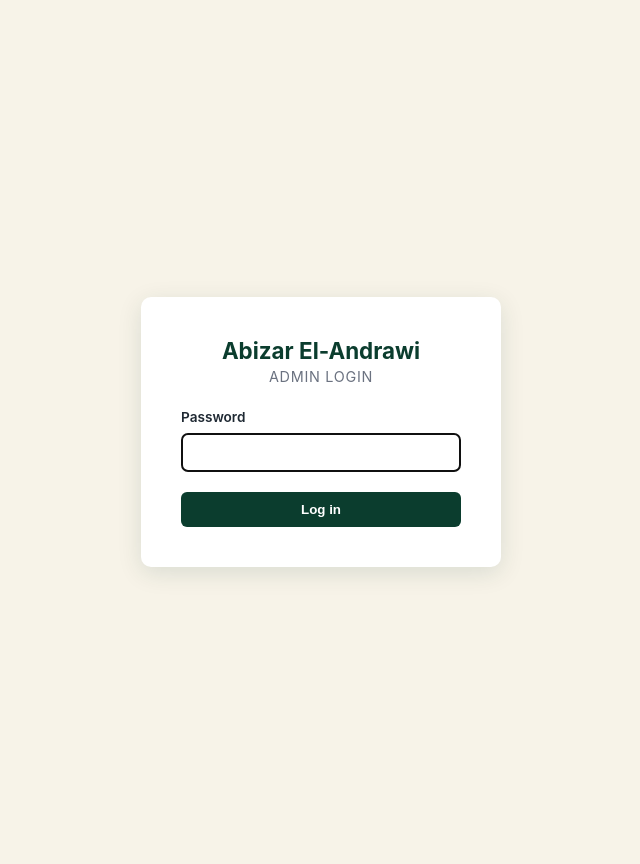
After one commit to Ace321-qa/Abizar, a Node server app: page /admin/login in a window 1280 px wide. The commit adds this page. Shown: the whole page, without its empty margins (319-959 px from the left). Run offline with Node 20, Linux system fonts and the light colour scheme; some libraries are stand-ins or nearby versions.

Commit message:
Stage 4: admin auth (login/logout/session guard)
Add express-session wiring, middleware/requireAdmin.js as the session
guard, and controllers/routes for /admin/login (GET+POST), /admin/logout,
and a protected /admin/dashboard. Login checks the submitted password
against the bcrypt hash already seeded into admin.json (stage 2) via
bcrypt.compareSync — no plaintext password ever touches the runtime
check. Admin views use a separate layouts/admin.ejs (own topbar/css,
no public nav) instead of the public site layout.

Dashboard is a placeholder shell for now; real content counts land in
stage 5 once CRUD exists. Verified end-to-end: unauthenticated access
redirects to login, wrong password shows an error, correct password
reaches the dashboard, logout tears down the session and re-locks it.

```diff
--- a/app.js
+++ b/app.js
@@ -2,6 +2,7 @@ require('dotenv').config();
 const path = require('path');
 const express = require('express');
 const cookieParser = require('cookie-parser');
+const session = require('express-session');
 const expressLayouts = require('express-ejs-layouts');
 
 const { ensureAdminSeeded } = require('./services/adminSeed');
@@ -17,6 +18,8 @@ const ebookRoutes = require('./routes/ebookRoutes');
 const videoRoutes = require('./routes/videoRoutes');
 const audioRoutes = require('./routes/audioRoutes');
 const pageRoutes = require('./routes/pageRoutes');
+const adminAuthRoutes = require('./routes/admin/authRoutes');
+const adminDashboardRoutes = require('./routes/admin/dashboardRoutes');
 
 ensureAdminSeeded();
 
@@ -33,9 +36,23 @@ app.use(express.json());
 app.use(cookieParser());
 app.use(express.static(path.join(__dirname, 'public')));
 
+app.use(session({
+  secret: process.env.SESSION_SECRET,
+  resave: false,
+  saveUninitialized: false,
+  cookie: {
+    httpOnly: true,
+    secure: false, // switch to true once the app is served behind HTTPS in production
+    maxAge: 8 * 60 * 60 * 1000,
+  },
+}));
+
 app.use(siteMeta);
 app.use(i18n);
 app.use(categoryLookup);
+
+app.use('/admin', adminAuthRoutes);
+app.use('/admin', adminDashboardRoutes);
 
 app.use('/', publicRoutes);
 app.use('/', contactRoutes);
--- /dev/null
+++ b/controllers/adminAuthController.js
@@ -0,0 +1,35 @@
+const jsonStore = require('../services/jsonStore');
+const bcrypt = require('bcrypt');
+
+exports.loginForm = (req, res) => {
+  if (req.session.isAdmin) return res.redirect('/admin/dashboard');
+  res.render('admin/login', {
+    title: 'Admin Login',
+    error: null,
+    isAdmin: false,
+    layout: 'layouts/admin',
+  });
+};
+
+exports.login = (req, res) => {
+  const { password } = req.body;
+  const admin = jsonStore.readJSON('admin.json');
+
+  if (!password || !bcrypt.compareSync(password, admin.passwordHash)) {
+    return res.render('admin/login', {
+      title: 'Admin Login',
+      error: 'Incorrect password.',
+      isAdmin: false,
+      layout: 'layouts/admin',
+    });
+  }
+
+  req.session.isAdmin = true;
+  res.redirect('/admin/dashboard');
+};
+
+exports.logout = (req, res) => {
+  req.session.destroy(() => {
+    res.redirect('/admin/login');
+  });
+};
--- /dev/null
+++ b/middleware/requireAdmin.js
@@ -0,0 +1,6 @@
+module.exports = function requireAdmin(req, res, next) {
+  if (req.session && req.session.isAdmin) {
+    return next();
+  }
+  res.redirect('/admin/login');
+};
--- a/public/css/admin.css
+++ b/public/css/admin.css
@@ -1,9 +1,137 @@
 :root {
   --admin-bg: #F7F3E8;
   --admin-accent: #146B4A;
+  --admin-forest: #0B3D2E;
+  --admin-gold: #C9A227;
+  --admin-text: #1F2933;
+  --admin-border: rgba(11, 61, 46, 0.15);
+}
+
+* {
+  box-sizing: border-box;
 }
 
 .admin-body {
+  margin: 0;
   font-family: -apple-system, BlinkMacSystemFont, 'Segoe UI', sans-serif;
   background: var(--admin-bg);
+  color: var(--admin-text);
+  min-height: 100vh;
 }
+
+.admin-topbar {
+  display: flex;
+  align-items: center;
+  justify-content: space-between;
+  background: var(--admin-forest);
+  color: #fff;
+  padding: 0.9rem 1.5rem;
+}
+
+.admin-brand {
+  font-weight: 600;
+}
+
+.admin-logout {
+  color: #fff;
+  text-decoration: none;
+  font-size: 0.9rem;
+}
+
+.admin-logout:hover {
+  color: var(--admin-gold);
+}
+
+.admin-main {
+  padding: 2rem 1.5rem;
+  max-width: 900px;
+  margin: 0 auto;
+}
+
+/* ---------- Login ---------- */
+
+.admin-auth-wrap {
+  min-height: 100vh;
+  display: flex;
+  align-items: center;
+  justify-content: center;
+  padding: 1.5rem;
+}
+
+.admin-auth-card {
+  background: #fff;
+  border-radius: 10px;
+  box-shadow: 0 6px 24px rgba(11, 61, 46, 0.12);
+  padding: 2.5rem;
+  width: 100%;
+  max-width: 360px;
+  text-align: center;
+}
+
+.admin-auth-title {
+  margin: 0 0 0.25rem;
+  color: var(--admin-forest);
+  font-size: 1.4rem;
+}
+
+.admin-auth-subtitle {
+  margin: 0 0 1.5rem;
+  color: #6b7280;
+  font-size: 0.9rem;
+  text-transform: uppercase;
+  letter-spacing: 0.05em;
+}
+
+.admin-auth-form {
+  display: flex;
+  flex-direction: column;
+  gap: 0.5rem;
+  text-align: left;
+}
+
+.admin-auth-form label {
+  font-size: 0.85rem;
+  font-weight: 600;
+}
+
+.admin-auth-form input {
+  padding: 0.6rem 0.75rem;
+  border: 1px solid var(--admin-border);
+  border-radius: 6px;
+  font-size: 1rem;
+}
+
+.admin-auth-form button {
+  margin-top: 0.75rem;
+  padding: 0.65rem;
+  border: none;
+  border-radius: 6px;
+  background: var(--admin-forest);
+  color: #fff;
+  font-weight: 600;
+  cursor: pointer;
+}
+
+.admin-auth-form button:hover {
+  background: var(--admin-accent);
+}
+
+.admin-error {
+  background: #fdecea;
+  color: #b42318;
+  padding: 0.6rem 0.75rem;
+  border-radius: 6px;
+  font-size: 0.85rem;
+  margin: 0 0 1rem;
+}
+
+/* ---------- Dashboard ---------- */
+
+.admin-dashboard h1 {
+  color: var(--admin-forest);
+}
+
+.admin-note {
+  color: #6b7280;
+  font-style: italic;
+}
--- /dev/null
+++ b/views/admin/login.ejs
@@ -0,0 +1,14 @@
+<div class="admin-auth-wrap">
+  <div class="admin-auth-card">
+    <h1 class="admin-auth-title"><%= siteName.en %></h1>
+    <p class="admin-auth-subtitle">Admin Login</p>
+    <% if (error) { %>
+      <p class="admin-error"><%= error %></p>
+    <% } %>
+    <form method="POST" action="/admin/login" class="admin-auth-form">
+      <label for="password">Password</label>
+      <input type="password" id="password" name="password" required autofocus>
+      <button type="submit">Log in</button>
+    </form>
+  </div>
+</div>
--- /dev/null
+++ b/views/layouts/admin.ejs
@@ -0,0 +1,21 @@
+<!DOCTYPE html>
+<html lang="en">
+<head>
+  <meta charset="UTF-8">
+  <meta name="viewport" content="width=device-width, initial-scale=1.0">
+  <title><%= typeof title !== 'undefined' ? title : 'Admin' %> | <%= siteName.en %> Admin</title>
+  <link rel="stylesheet" href="/css/admin.css">
+</head>
+<body class="admin-body">
+  <% if (typeof isAdmin !== 'undefined' && isAdmin) { %>
+    <header class="admin-topbar">
+      <span class="admin-brand"><%= siteName.en %> Admin</span>
+      <a href="/admin/logout" class="admin-logout">Logout</a>
+    </header>
+  <% } %>
+  <main class="admin-main">
+    <%- body %>
+  </main>
+  <script src="/js/admin.js"></script>
+</body>
+</html>
```
Also changed, not shown: controllers/adminDashboardController.js (added, +7 -0 lines), routes/admin/authRoutes.js (added, +9 -0 lines), routes/admin/dashboardRoutes.js (added, +8 -0 lines), views/admin/dashboard.ejs (added, +8 -0 lines).
